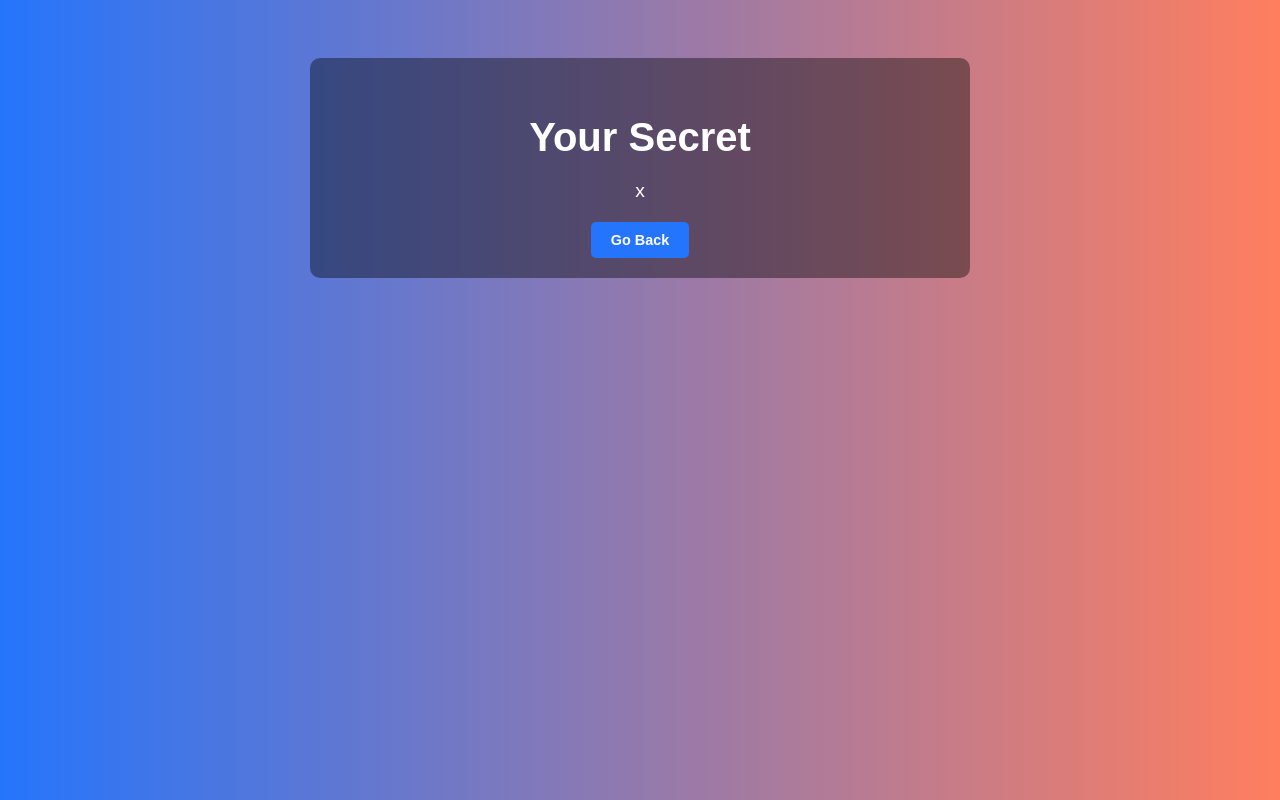
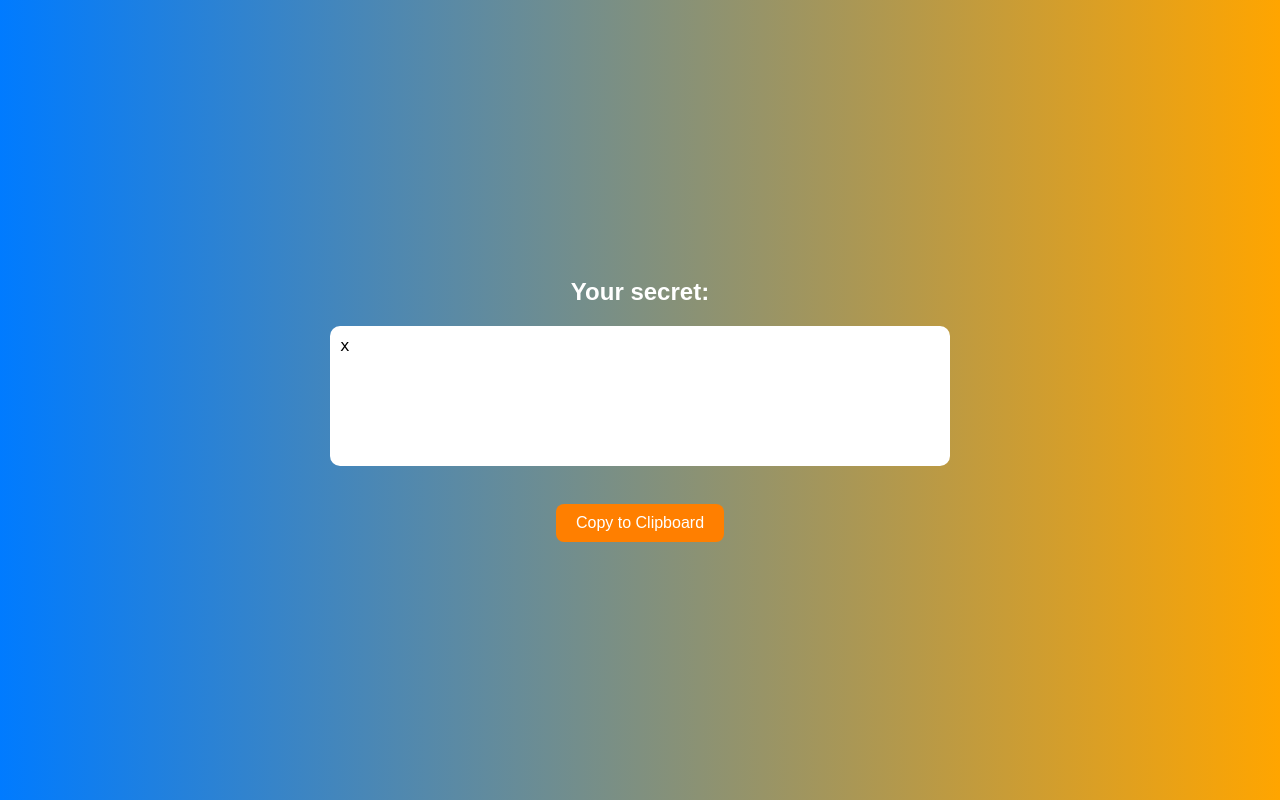
Before and after one commit to rojinashaikh/secure-one-time-share, a Flask app: template templates/secret.html in a window 1280 px wide. Run offline with Flask 3, Linux system fonts and the light colour scheme; the template is opened without the code that fills it: most values are stand-ins (such as "Sample title", 1, 10 or a date in 2020); parts of the project's set-up code (start-up, migrations or seed data) failed here and were passed over.

Commit message:
Update secret.html

```diff
--- a/templates/secret.html
+++ b/templates/secret.html
@@ -2,71 +2,74 @@
 <html lang="en">
 <head>
     <meta charset="UTF-8">
-    <meta name="viewport" content="width=device-width, initial-scale=1.0">
     <title>Your Secret</title>
     <style>
         body {
+            margin: 0;
+            padding: 0;
+            background: linear-gradient(to right, #007bff, #ffa500); /* Blue to Orange */
+            color: white;
             font-family: Arial, sans-serif;
-            background: linear-gradient(to right, #2575fc, #ff7e5f); /* Blue to Orange gradient */
-            color: white;
+            display: flex;
+            flex-direction: column;
+            align-items: center;
+            justify-content: center;
+            height: 100vh;
             text-align: center;
-            padding: 50px;
         }
-
-        h1 {
-            font-size: 2.5em;
+        h2 {
             margin-bottom: 20px;
         }
-
-        p {
-            font-size: 1.2em;
-            margin: 20px 0;
-        }
-
-        a {
-            color: #ffffff;
-            background-color: #2575fc;
-            padding: 10px 20px;
-            text-decoration: none;
-            border-radius: 5px;
-            font-weight: bold;
-            transition: background-color 0.3s ease;
-        }
-
-        a:hover {
-            background-color: #ff7e5f; /* Hover effect using orange */
-        }
-
-        .container {
+        textarea {
+            width: 80%;
             max-width: 600px;
-            margin: 0 auto;
-            background: rgba(0, 0, 0, 0.4); /* Semi-transparent background for contrast */
-            padding: 30px;
+            height: 120px;
+            padding: 10px;
+            font-size: 16px;
+            resize: none;
+            border: none;
             border-radius: 10px;
         }
-
-        .footer {
-            margin-top: 30px;
-            font-size: 0.9em;
+        button {
+            margin-top: 20px;
+            padding: 10px 20px;
+            font-size: 16px;
+            color: white;
+            background-color: #ff7f00;
+            border: none;
+            border-radius: 8px;
+            cursor: pointer;
+        }
+        button:hover {
+            background-color: #e67300;
+        }
+        form {
+            display: inline;
         }
     </style>
 </head>
 <body>
-    <div class="container">
-        <h1>Your Secret</h1>
+    {% if is_file %}
+        <h2>Your file is ready to download</h2>
+        <form action="{{ url_for('download_file') }}" method="post">
+            <input type="hidden" name="file_data" value="{{ file_data }}">
+            <input type="hidden" name="filename" value="{{ filename }}">
+            <input type="hidden" name="mimetype" value="{{ mimetype }}">
+            <button type="submit">Download File</button>
+        </form>
+    {% else %}
+        <h2>Your secret:</h2>
+        <textarea id="secretText" readonly>{{ secret }}</textarea><br>
+        <button onclick="copySecret()">Copy to Clipboard</button>
+    {% endif %}
 
-        {% if is_file %}
-            <!-- If it's a file, show download link -->
-            <p>Your secret is a file. Click the link below to download it:</p>
-            <a href="{{ url_for('secret', secret_id=secret_id) }}">Download your secret</a>
-        {% else %}
-            <!-- If it's text, display the decrypted text -->
-            <p>{{ secret }}</p>
-        {% endif %}
-
-        <div class="footer">
-            <a href="/">Go Back</a>
-        </div>
-    </div>
+    <script>
+        function copySecret() {
+            const textArea = document.getElementById('secretText');
+            textArea.select();
+            document.execCommand('copy');
+            alert('Secret copied to clipboard!');
+        }
+    </script>
 </body>
 </html>
```
